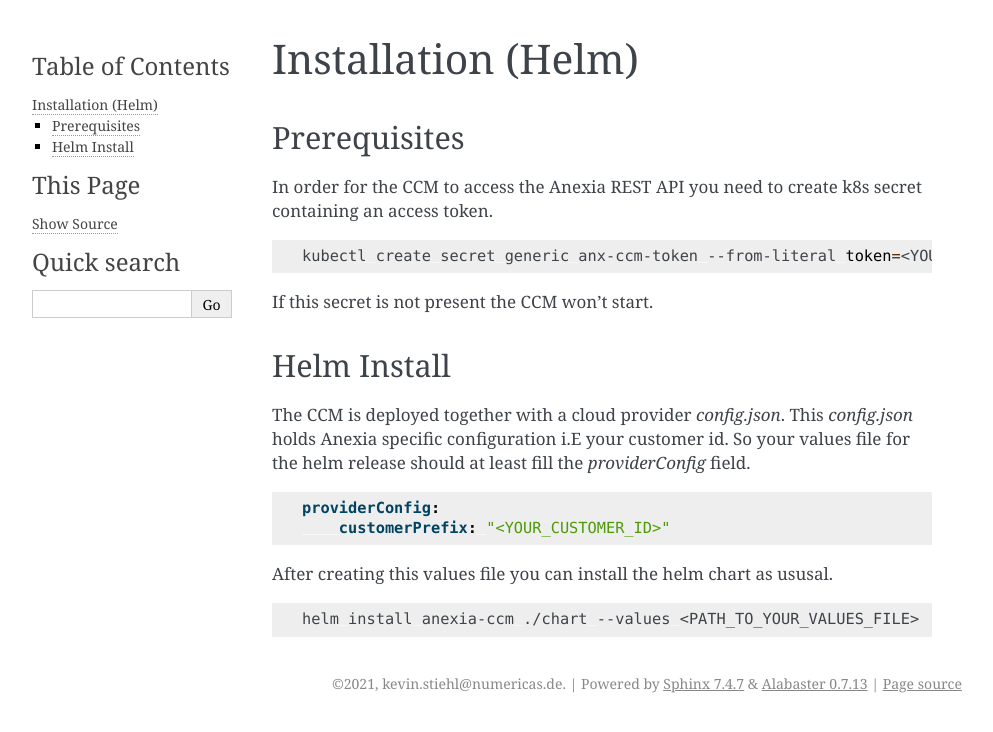
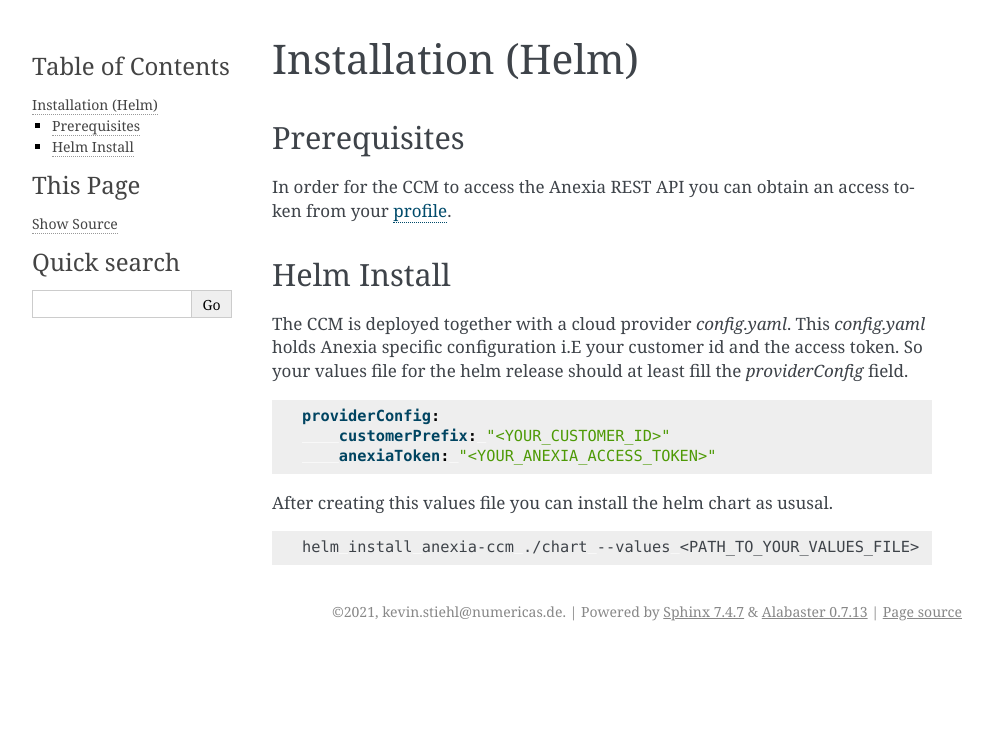
Before and after one commit to anexia-it/k8s-anexia-ccm, a Sphinx documentation site: the page built from docs/source/installation.rst, in a window 1280 px wide. Shown: the top 732 px of the page, without its empty margins (148-1141 px from the left). Built offline with Sphinx 7.4.7, drawn with Linux system fonts in a browser that asks for light colours.

Commit message:
update docs

```diff
--- a/docs/source/installation.rst
+++ b/docs/source/installation.rst
@@ -6,25 +6,21 @@ Prerequisites
 #############
 
 
-In order for the CCM to access the Anexia REST API you need to create k8s secret containing an access token.
-
-.. code-block:: bash
-
-    kubectl create secret generic anx-ccm-token --from-literal token=<YOUR_API_ACCESS_TOKEN>
-
-If this secret is not present the CCM won't start.
+In order for the CCM to access the Anexia REST API you can obtain an access token from your `profile <https://engine.anexia-it.com/profile>`__.
 
 
 Helm Install
 #############
 
-The CCM is deployed together with a cloud provider `config.json`. This `config.json` holds Anexia specific configuration
-i.E your customer id. So your values file for the helm release should at least fill the `providerConfig` field.
+The CCM is deployed together with a cloud provider `config.yaml`. This `config.yaml` holds Anexia specific configuration
+i.E your customer id and the access token.
+So your values file for the helm release should at least fill the `providerConfig` field.
 
 .. code-block:: yaml
 
     providerConfig:
         customerPrefix: "<YOUR_CUSTOMER_ID>"
+        anexiaToken: "<YOUR_ANEXIA_ACCESS_TOKEN>"
 
 After creating this values file you can install the helm chart as ususal.
 
```
Also changed, not shown: 2 other files.
